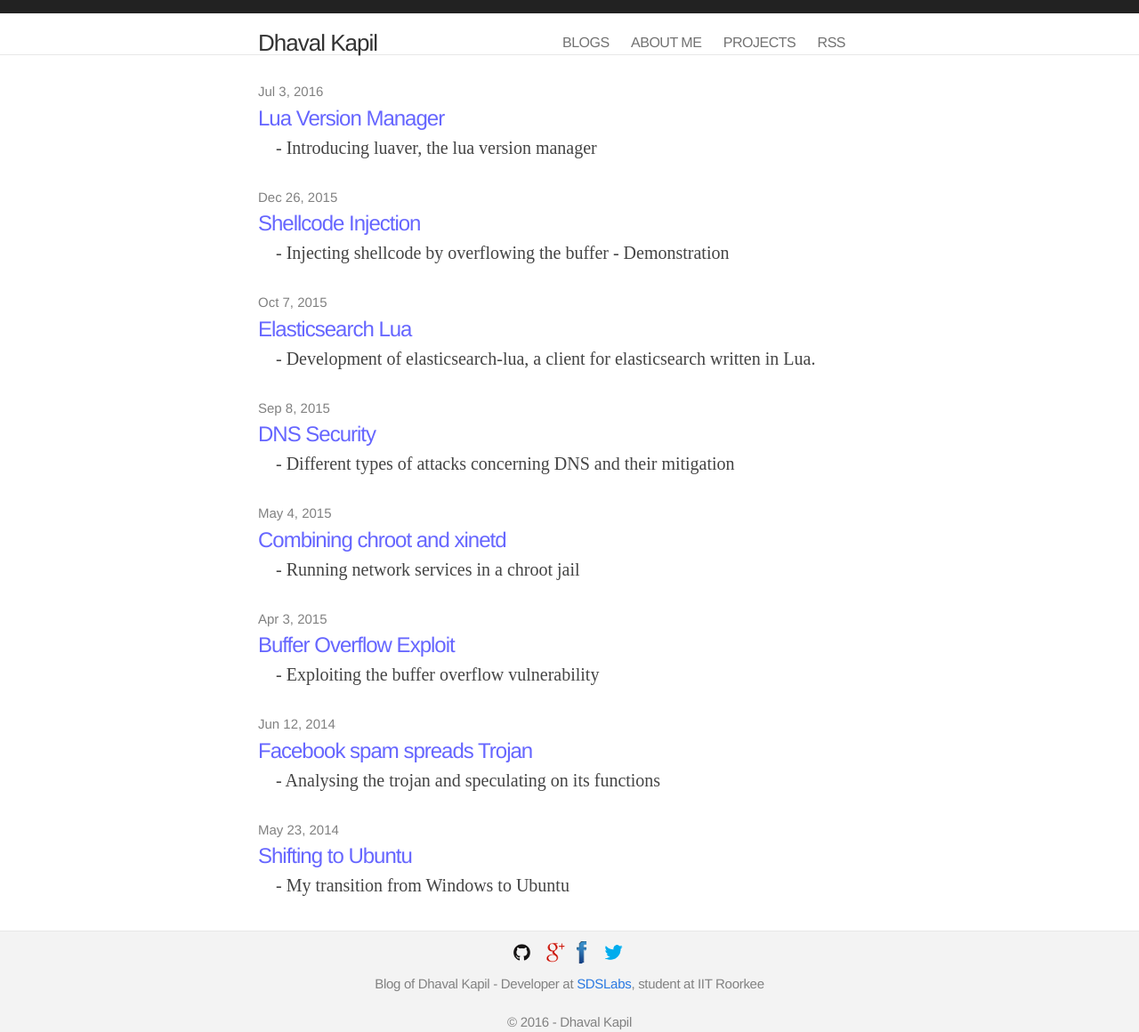
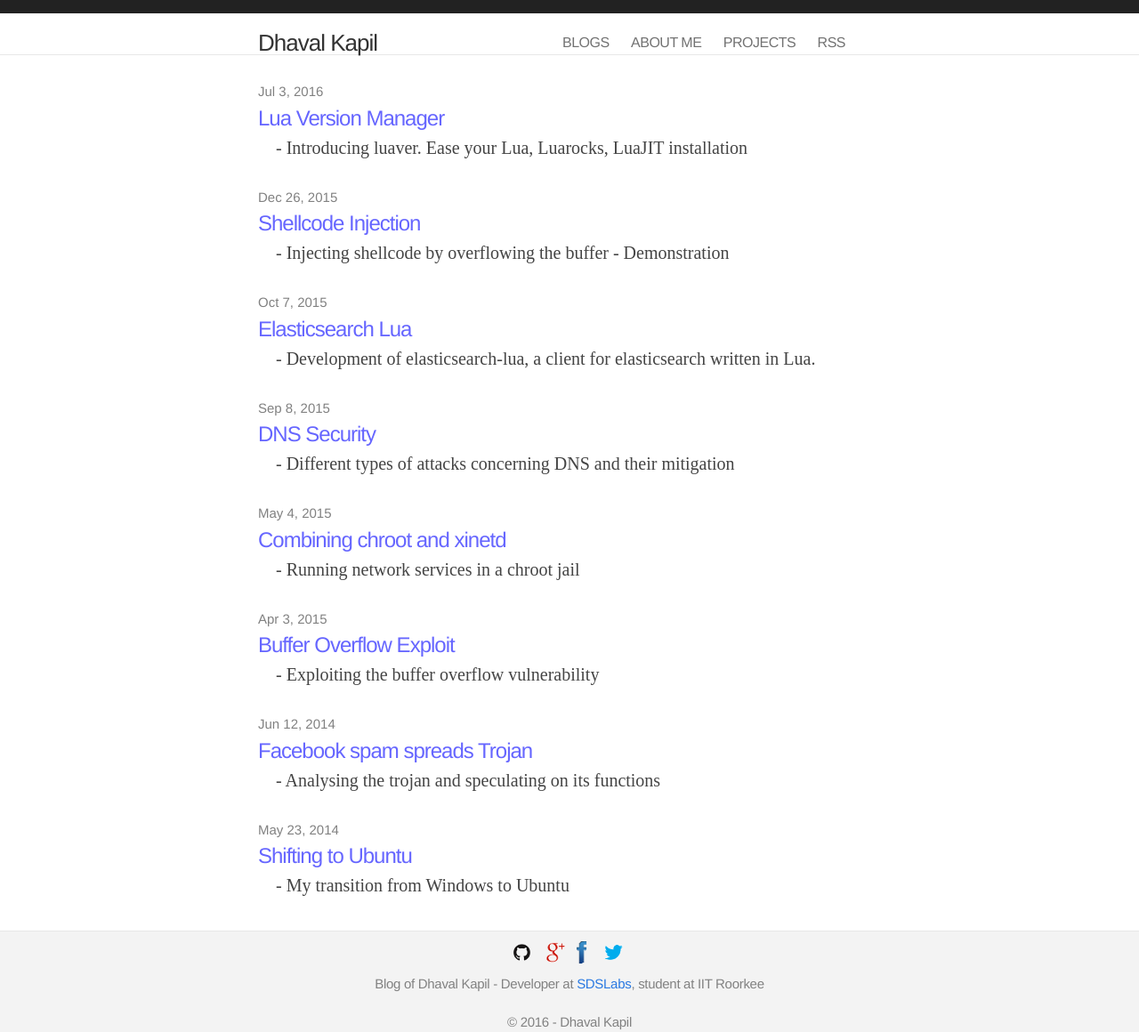
Before and after one commit to DhavalKapil/dhavalkapil.github.io, a Jekyll site: the page built from index.html, in a window 1280 px wide. Shown: the whole page at 89% size. Built offline with Jekyll 4.4.1, drawn with Linux system fonts in a browser that asks for light colours; nearby versions of some CDN libraries.

Commit message:
Updated blog post description

```diff
--- a/_posts/2016-07-03-Lua-Version-Manager.md
+++ b/_posts/2016-07-03-Lua-Version-Manager.md
@@ -3,8 +3,8 @@
 layout: post
 title: "Lua Version Manager"
 author: "Dhaval Kapil"
-excerpt: "Introducing luaver, the lua version manager"
-keywords: lua, luarocks, luajit, version, manage, luaver, environment, install, switch
+excerpt: "Introducing luaver. Ease your Lua, Luarocks, LuaJIT installation"
+keywords: lua, luarocks, luajit, version, manage, luaver, environment, install, installing, switch
 
 ---
 
```
